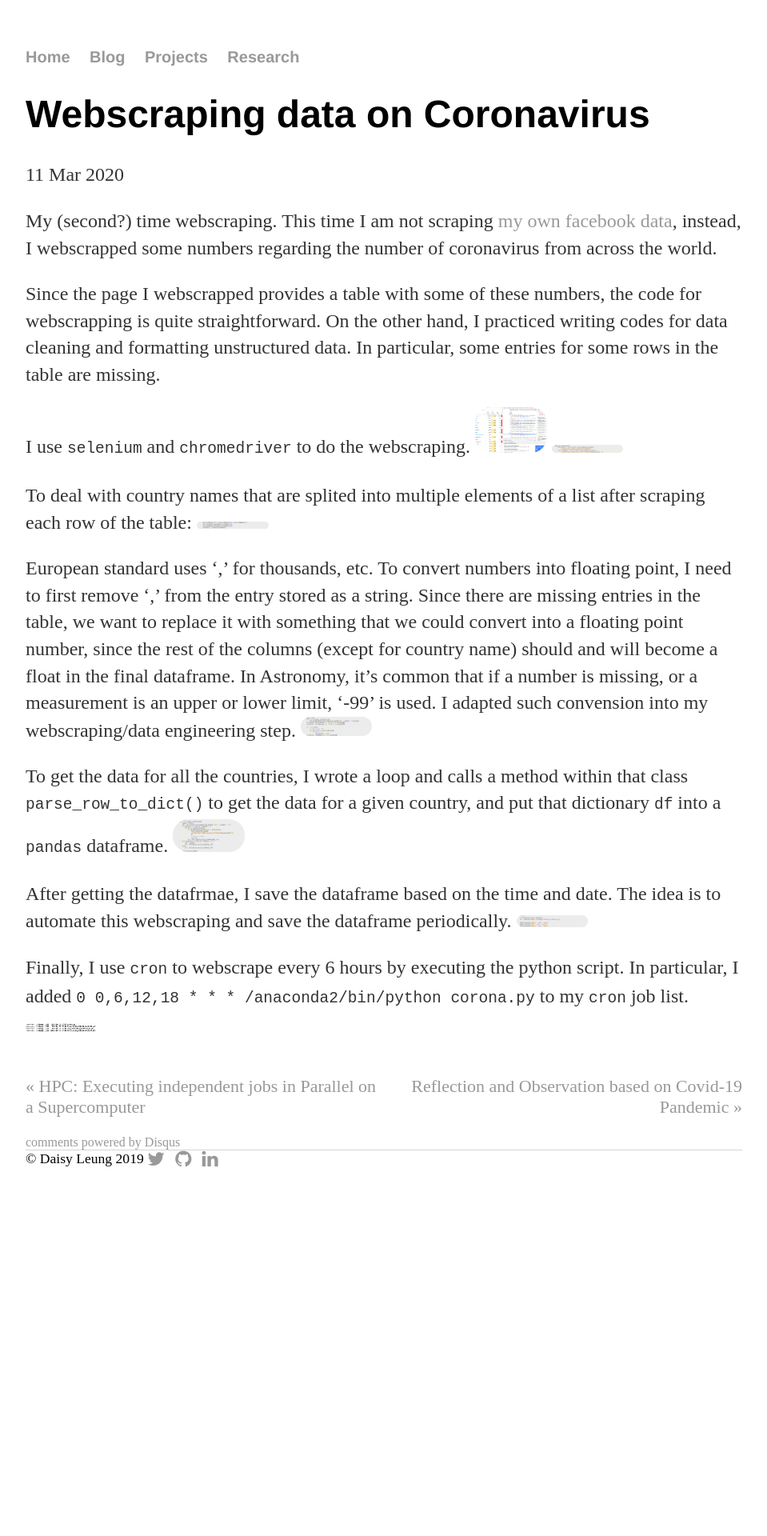
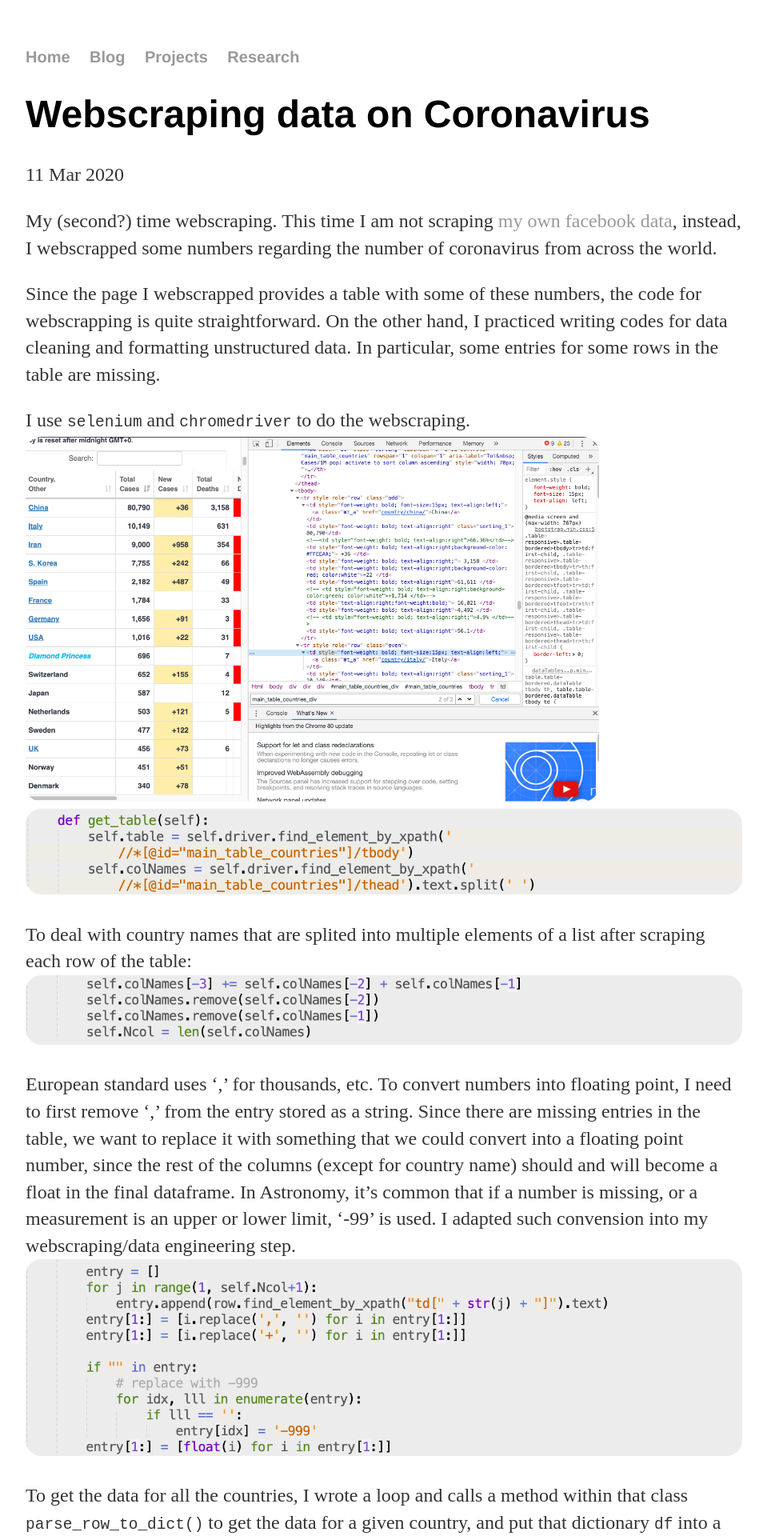
Before and after one commit to astro313/astro313.github.io, a Jekyll site: the page built from projects/_posts/2020-03-11-webscrape-coronavirus.md, in a window 1280 px wide. Shown: the top 1920 px of the page at 80% size, without its empty margins (160-1119 px from the left). Built offline with Jekyll 4.4.1, drawn with Linux system fonts in a browser that asks for light colours; nearby versions of some CDN libraries; comment, search, counter and statistics services are not loaded; before the commit the page ends 1519 px from its top, so only the background shows below that.

Commit message:
img size

```diff
--- a/projects/_posts/2020-03-11-webscrape-coronavirus.md
+++ b/projects/_posts/2020-03-11-webscrape-coronavirus.md
@@ -8,20 +8,22 @@
 
 Since the page I webscrapped provides a table with some of these numbers, the code for webscrapping is quite straightforward. On the other hand, I practiced writing codes for data cleaning and formatting unstructured data. In particular, some entries for some rows in the table are missing.
 
-I use `selenium` and `chromedriver` to do the webscraping. <img src="{{ site.url }}/projects/assets/corona_webscrape.png" alt="Table" width="10%" height="30%">
-<img src="{{ site.url }}/projects/assets/tab.png" alt="Table" width="10%" height="30%">
+I use `selenium` and `chromedriver` to do the webscraping.
+<br><img src="{{ site.url }}/projects/assets/corona_webscrape.png" width="80%">
+<br>
+<img src="{{ site.url }}/projects/assets/tab.png" width="100%">
 
 To deal with country names that are splited into multiple elements of a list after scraping each row of the table:
-<img src="{{ site.url }}/projects/assets/clean1.png" alt="Table" width="10%" height="30%">
+<br><img src="{{ site.url }}/projects/assets/clean1.png" width="100%">
 
 European standard uses ',' for thousands, etc. To convert numbers into floating point, I need to first remove ',' from the entry stored as a string. Since there are missing entries in the table, we want to replace it with something that we could convert into a floating point number, since the rest of the columns (except for country name) should and will become a float in the final dataframe. In Astronomy, it's common that if a number is missing, or a measurement is an upper or lower limit, '-99' is used. I adapted such convension into my webscraping/data engineering step.
-<img src="{{ site.url }}/projects/assets/clean2.png" alt="Table" width="10%" height="30%">
+<br><img src="{{ site.url }}/projects/assets/clean2.png" width="100%">
 
 To get the data for all the countries, I wrote a loop and calls a method within that class `parse_row_to_dict()` to get the data for a given country, and put that dictionary `df` into a `pandas` dataframe.
-<img src="{{ site.url }}/projects/assets/loop.png" alt="Table" width="10%" height="30%">
+<br><img src="{{ site.url }}/projects/assets/loop.png" width="100%">
 
 After getting the datafrmae, I save the dataframe based on the time and date. The idea is to automate this webscraping and save the dataframe periodically.
-<img src="{{ site.url }}/projects/assets/save.png" alt="Table" width="10%" height="30%">
+<br><img src="{{ site.url }}/projects/assets/save.png" width="100%">
 
 Finally, I use `cron` to webscrape every 6 hours by executing the python script. In particular, I added `0 0,6,12,18 * * * /anaconda2/bin/python corona.py` to my `cron` job list.
-<img src="{{ site.url }}/projects/assets/saved.png" alt="Table" width="10%" height="30%">
+<br><img src="{{ site.url }}/projects/assets/saved.png" width="100%">
```
